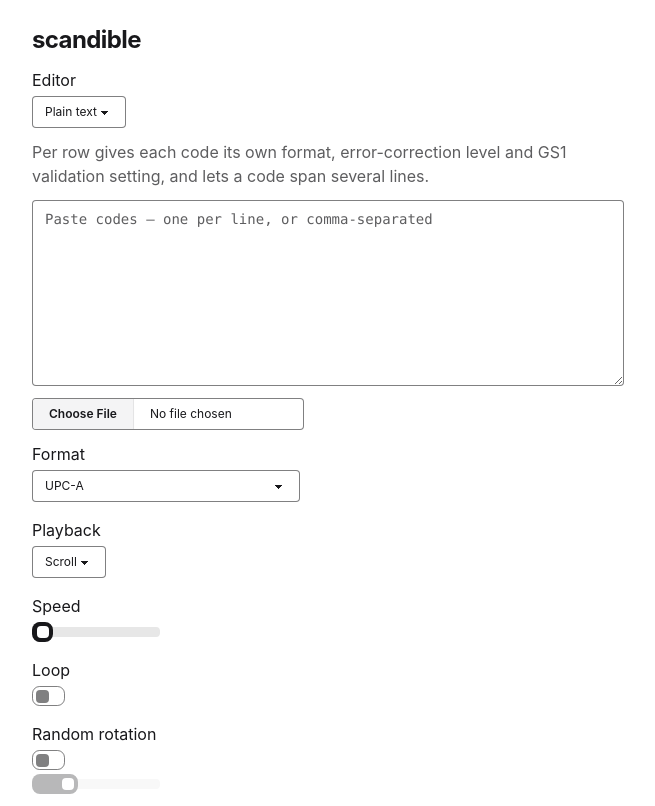
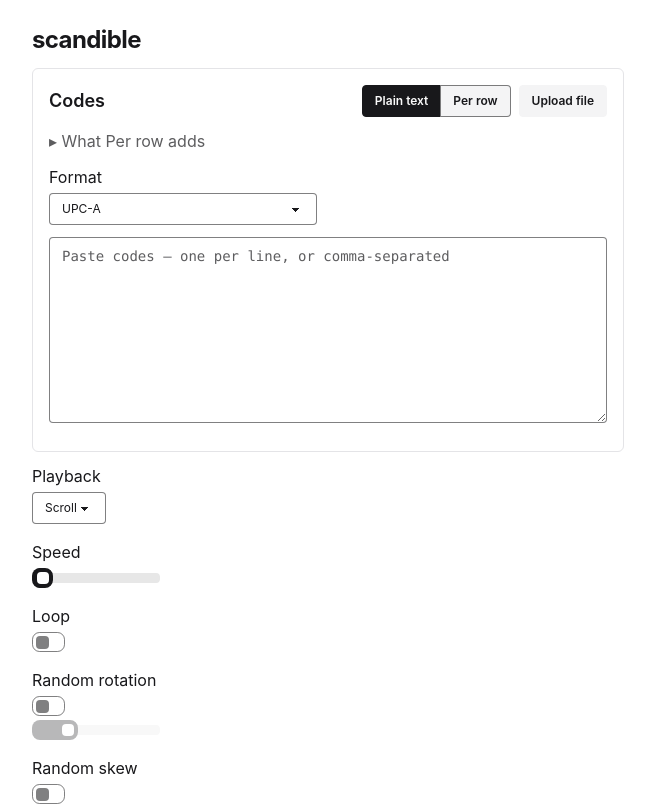
Before and after one commit to nzneit/scandible, a SvelteKit app: page / in a window 1280 px wide. Shown: the top 806 px of the page, without its empty margins (312-967 px from the left). Built offline with nearby package versions, Linux system fonts and the light colour scheme.

Commit message:
feat: gather the codes and their controls into the Codes pane

```diff
--- /dev/null
+++ b/src/lib/components/CodesPane.svelte
@@ -0,0 +1,144 @@
+<script lang="ts">
+	import { tick } from 'svelte';
+	import { describeLoss } from '$lib/rows';
+	import { isGs1 } from '$lib/formats';
+	import { GS1_HINT, LAX_NOTE } from '$lib/verdict';
+	import type { Editor, Setup } from '$lib/setup.svelte';
+	import Section from './Section.svelte';
+	import Hint from './Hint.svelte';
+	import Segmented from './Segmented.svelte';
+	import Field from './Field.svelte';
+	import Note from './Note.svelte';
+	import FormatSelect from './FormatSelect.svelte';
+	import EccSelect from './EccSelect.svelte';
+	import RowEditor from './RowEditor.svelte';
+	import ValidationList from './ValidationList.svelte';
+
+	interface CodesPaneProps {
+		setup: Setup;
+	}
+
+	let { setup }: CodesPaneProps = $props();
+	const uid = $props.id();
+
+	const EDITORS: { value: Editor; text: string }[] = [
+		{ value: 'text', text: 'Plain text' },
+		{ value: 'rows', text: 'Per row' }
+	];
+	const EDITOR_HINT =
+		'Per row gives each code its own format, error-correction level and GS1 validation setting, and lets a code span several lines.';
+
+	let editorSwitch: Segmented<Editor> | undefined = $state();
+
+	// After a switch to Plain text, Switch anyway or Cancel, focus goes to the switch's checked
+	// radio, so it does not fall to body when the note unmounts. selectEditor runs before any
+	// await: Segmented snaps a refused choice back as soon as onchange returns.
+	async function onEditor(next: Editor): Promise<void> {
+		if (setup.selectEditor(next) !== 'to-text') return;
+		await tick();
+		editorSwitch?.focus();
+	}
+
+	async function onSwitchAnyway(): Promise<void> {
+		if (!setup.switchAnyway()) return;
+		await tick();
+		editorSwitch?.focus();
+	}
+
+	async function onCancelSwitch(): Promise<void> {
+		setup.cancelSwitch();
+		await tick();
+		editorSwitch?.focus();
+	}
+
+	async function onFile(e: Event): Promise<void> {
+		const input = e.currentTarget as HTMLInputElement;
+		const file = input.files?.[0];
+		if (!file) return;
+		try {
+			await setup.loadFile(file);
+		} finally {
+			input.value = '';
+		}
+	}
+</script>
+
+<Section title="Codes" headingId="{uid}-codes">
+	{#snippet actions()}
+		<div class="flex flex-wrap items-center gap-2 max-sm:basis-full">
+			<Segmented
+				bind:this={editorSwitch}
+				name="{uid}-editor"
+				label="Editor"
+				options={EDITORS}
+				value={setup.editor}
+				onchange={onEditor}
+			/>
+			<label
+				class="btn btn-sm has-[:focus-visible]:outline-2 has-[:focus-visible]:outline-offset-2 has-[:focus-visible]:outline-base-content"
+				>Upload file<input
+					type="file"
+					class="sr-only"
+					accept=".txt,.csv"
+					onchange={onFile}
+				/></label
+			>
+		</div>
+	{/snippet}
+	{#if setup.editor === 'text'}
+		<Hint summary="What Per row adds">{EDITOR_HINT}</Hint>
+	{/if}
+	{#if setup.pending}
+		<div class="switch-note alert alert-warning alert-soft flex flex-wrap gap-2" role="alert">
+			<p>{describeLoss(setup.pending.loses, setup.pending)}</p>
+			<button type="button" class="switch-anyway btn btn-sm" onclick={onSwitchAnyway}
+				>Switch anyway</button
+			>
+			<button type="button" class="switch-cancel btn btn-sm" onclick={onCancelSwitch}>Cancel</button
+			>
+		</div>
+	{/if}
+	<Field label={setup.editor === 'rows' ? 'Format for new rows' : 'Format'}>
+		<FormatSelect class="format-input" bind:value={setup.format} />
+	</Field>
+	{#if setup.editor === 'text' && isGs1(setup.descriptor)}
+		<Hint summary="How to write GS1 data">{GS1_HINT}</Hint>
+	{/if}
+	{#if setup.editor === 'text' && setup.descriptor?.ecc}
+		{@const opt = setup.descriptor.ecc}
+		<Field label="Error correction" class="ecc-field">
+			<EccSelect class="ecc-input" option={opt} bind:value={setup.ecc} />
+		</Field>
+	{/if}
+	{#if setup.editor === 'text' && isGs1(setup.descriptor)}
+		<Field label="Render GS1 data that fails validation" class="lax-field">
+			<input
+				type="checkbox"
+				class="lax-input checkbox checkbox-sm"
+				bind:checked={setup.lax}
+				aria-describedby="{uid}-lax-note"
+			/>
+		</Field>
+		<Hint summary="What can never be rendered anyway" id="{uid}-lax-note">{LAX_NOTE}</Hint>
+	{/if}
+	{#if setup.editor === 'text'}
+		<textarea
+			class="code-input textarea w-full font-mono"
+			aria-labelledby="{uid}-codes"
+			rows="8"
+			placeholder={setup.placeholder}
+			bind:value={setup.text}
+			oninput={() => (setup.fileError = '')}></textarea>
+		<ValidationList entries={setup.entries} />
+	{:else}
+		<!-- A function binding: with bind:rows={setup.rows}, Svelte warns (ownership_invalid_binding)
+		     that the page passes `setup` without bind:. The Setup owns its rows; each pane acts on it. -->
+		<RowEditor
+			bind:rows={() => setup.rows, (next) => (setup.rows = next)}
+			newRowFormat={setup.format}
+		/>
+	{/if}
+	<Note class="file-error" tone="error" role="alert" hidden={!setup.fileError}
+		>{setup.fileError}</Note
+	>
+</Section>
--- a/src/routes/+page.svelte
+++ b/src/routes/+page.svelte
@@ -1,56 +1,20 @@
 <script lang="ts">
-	import { onMount, tick } from 'svelte';
+	import { onMount } from 'svelte';
 	import { goto } from '$app/navigation';
 	import { resolve } from '$app/paths';
 	import { page } from '$app/state';
-	import { describeLoss } from '$lib/rows';
-	import { isGs1 } from '$lib/formats';
-	import { GS1_HINT, LAX_NOTE } from '$lib/verdict';
 	import { decodeShareUrl } from '$lib/shareUrl';
 	import { DWELL_RANGE, GAP_RANGE } from '$lib/types';
-	import { Setup, type Editor } from '$lib/setup.svelte';
-	import ValidationList from '$lib/components/ValidationList.svelte';
-	import RowEditor from '$lib/components/RowEditor.svelte';
+	import { Setup } from '$lib/setup.svelte';
+	import CodesPane from '$lib/components/CodesPane.svelte';
 	import ShareLink from '$lib/components/ShareLink.svelte';
 	import Field from '$lib/components/Field.svelte';
-	import FormatSelect from '$lib/components/FormatSelect.svelte';
-	import EccSelect from '$lib/components/EccSelect.svelte';
 	import Note from '$lib/components/Note.svelte';
 	import SecondsSlider from '$lib/components/SecondsSlider.svelte';
 
 	const decoded = decodeShareUrl(page.url);
 	const seed = decoded.settings.seed ?? Math.floor(Math.random() * 0x100000000) >>> 0;
 	const setup = new Setup(decoded, seed);
-
-	let editorSelect: HTMLSelectElement | undefined = $state();
-	const EDITOR_HINT =
-		'Per row gives each code its own format, error-correction level and GS1 validation setting, and lets a code span several lines.';
-	const uid = $props.id();
-
-	// The select is not bound: after a lossy attempt `setup.editor` is still 'rows', and only this
-	// write snaps the select back to Per row.
-	async function onEditorChange(e: Event & { currentTarget: HTMLSelectElement }): Promise<void> {
-		const select = e.currentTarget;
-		const result = setup.selectEditor(select.value as Editor);
-		select.value = setup.editor;
-		if (result === 'to-text') {
-			await tick();
-			editorSelect?.focus();
-		}
-	}
-
-	// Focus returns to the select, so it does not fall to body when the note unmounts.
-	async function onSwitchAnyway(): Promise<void> {
-		if (!setup.switchAnyway()) return;
-		await tick();
-		editorSelect?.focus();
-	}
-
-	async function onCancelSwitch(): Promise<void> {
-		setup.cancelSwitch();
-		await tick();
-		editorSelect?.focus();
-	}
 
 	// A pasted share link or an edited fragment on the same path is a same-document navigation,
 	// so SvelteKit updates `page.url` without remounting and this page (which decodes once) must
@@ -61,17 +25,6 @@
 		return () => window.removeEventListener('hashchange', reload);
 	});
 
-	async function onFileChange(e: Event): Promise<void> {
-		const input = e.currentTarget as HTMLInputElement;
-		const file = input.files?.[0];
-		if (!file) return;
-		try {
-			await setup.loadFile(file);
-		} finally {
-			input.value = '';
-		}
-	}
-
 	function start(): void {
 		// eslint-disable-next-line svelte/no-navigation-without-resolve -- pathname IS resolve()-based; the rule cannot see through the fragment concatenation
 		goto(resolve('/play') + setup.shareHash);
@@ -80,73 +33,8 @@
 
 <div class="setup bg-base-100">
 	<h1 class="text-2xl font-bold tracking-tight">scandible</h1>
-	<Field label="Editor">
-		<select
-			class="editor-input select select-sm w-auto"
-			bind:this={editorSelect}
-			value={setup.editor}
-			onchange={onEditorChange}
-		>
-			<option value="text">Plain text</option>
-			<option value="rows">Per row</option>
-		</select>
-	</Field>
-	{#if setup.editor === 'text'}
-		<Note class="editor-hint">{EDITOR_HINT}</Note>
-	{/if}
-	{#if setup.pending}
-		<div class="switch-note alert alert-warning alert-soft flex flex-wrap gap-2" role="alert">
-			<p>{describeLoss(setup.pending.loses, setup.pending)}</p>
-			<button type="button" class="switch-anyway btn btn-sm" onclick={onSwitchAnyway}
-				>Switch anyway</button
-			>
-			<button type="button" class="switch-cancel btn btn-sm" onclick={onCancelSwitch}>Cancel</button
-			>
-		</div>
-	{/if}
-	{#if setup.editor === 'text'}
-		<textarea
-			class="code-input textarea w-full font-mono"
-			aria-label="Codes"
-			rows="8"
-			placeholder={setup.placeholder}
-			bind:value={setup.text}
-			oninput={() => (setup.fileError = '')}></textarea>
-	{:else}
-		<RowEditor bind:rows={setup.rows} newRowFormat={setup.format} />
-	{/if}
-	<input
-		type="file"
-		class="file-input file-input-sm w-auto self-start"
-		accept=".txt,.csv"
-		aria-label="Load codes from a file"
-		onchange={onFileChange}
-	/>
-	<Note class="file-error" tone="error" hidden={!setup.fileError}>{setup.fileError}</Note>
+	<CodesPane {setup} />
 	<div class="settings-row">
-		<Field label={setup.editor === 'rows' ? 'Format for new rows' : 'Format'}>
-			<FormatSelect class="format-input" bind:value={setup.format} />
-		</Field>
-		{#if setup.editor === 'text' && isGs1(setup.descriptor)}
-			<Note class="gs1-hint">{GS1_HINT}</Note>
-		{/if}
-		{#if setup.editor === 'text' && setup.descriptor?.ecc}
-			{@const opt = setup.descriptor.ecc}
-			<Field label="Error correction" class="ecc-field">
-				<EccSelect class="ecc-input" option={opt} bind:value={setup.ecc} />
-			</Field>
-		{/if}
-		{#if setup.editor === 'text' && isGs1(setup.descriptor)}
-			<Field label="Render GS1 data that fails validation" class="lax-field">
-				<input
-					type="checkbox"
-					class="lax-input checkbox checkbox-sm"
-					bind:checked={setup.lax}
-					aria-describedby="{uid}-lax-note"
-				/>
-			</Field>
-			<Note class="lax-note" id="{uid}-lax-note">{LAX_NOTE}</Note>
-		{/if}
 		<Field label="Playback">
 			<select class="mode-input select select-sm w-auto" bind:value={setup.mode}>
 				<option value="scroll">Scroll</option>
@@ -235,9 +123,6 @@
 			/>
 		</Field>
 	</div>
-	{#if setup.editor === 'text'}
-		<ValidationList entries={setup.entries} />
-	{/if}
 	<ShareLink hash={setup.shareHash} />
 	<button
 		type="button"
```
Also changed, not shown: 1 other file (tests, documents, lock files or other folders).
